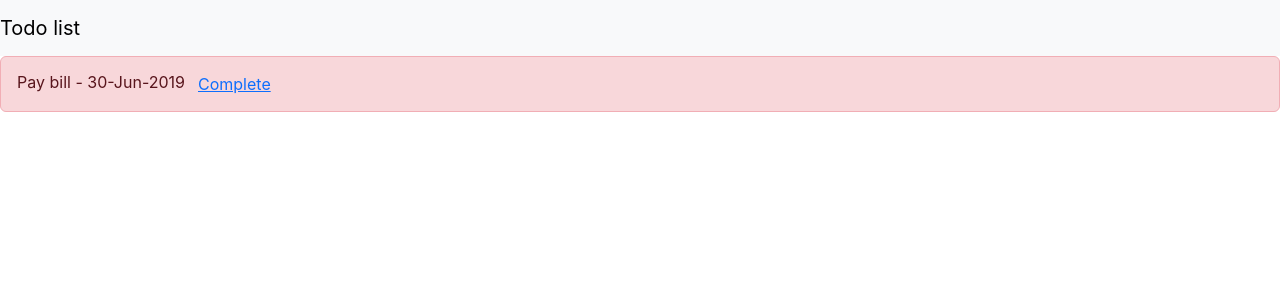
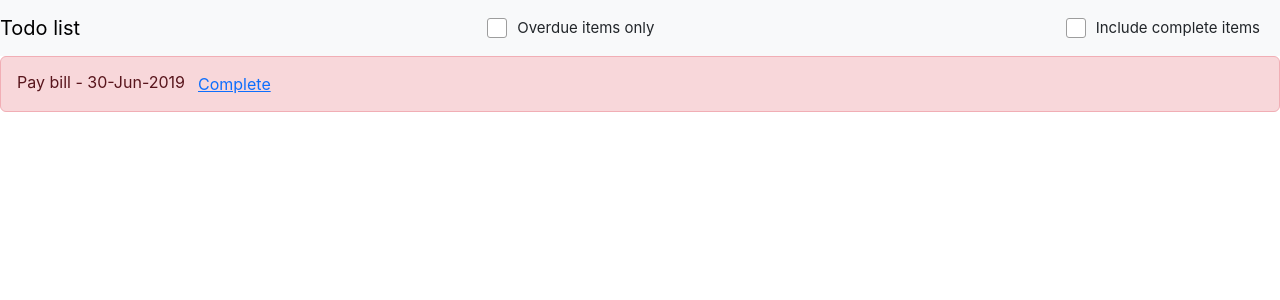
Before and after one commit to vondersam/vecka4_todo, a React (Create React App) app: page / in a window 1280 px wide. Shown: the top 300 px of the page. Built offline with nearby package versions, Linux system fonts and the light colour scheme.

Commit message:
Add filters.

```diff
--- a/src/App.js
+++ b/src/App.js
@@ -1,11 +1,30 @@
 import Header from './Header';
 import List from './List';
+import { useState } from 'react';
+import todo from './mockData.json';
+import isOverdue from './isOverdue';
 
 function App() {
+  const [items, setItems] = useState(todo.Items);
+  const [filter, setFilter] = useState({
+    overdueOnly: false,
+    includeComplete: false
+  });
+  function completeItem(id) {
+    const updatedItems = items.map((item) => {
+      return item.id === id ? { ...item, complete: true } : item;
+    });
+    setItems(updatedItems);
+  }
+  const filteredItems = items.filter(
+    (item) =>
+      (filter.includeComplete || !item.complete) &&
+      (!filter.overdueOnly || isOverdue(item))
+  );
   return (
     <div className="fluid-container app-container">
-      <Header />
-      <List />
+      <Header filter={filter} setFilter={setFilter} />
+      <List items={filteredItems} completeItem={completeItem} />
     </div>
   );
 }
--- /dev/null
+++ b/src/Checkbox.jsx
@@ -0,0 +1,41 @@
+import React from 'react';
+import PropTypes from 'prop-types';
+
+function ItemSelect({ label, selected, select, unSelect, disabled }) {
+  const changeSelected = () => {
+    if (selected) {
+      unSelect();
+    } else {
+      select();
+    }
+  };
+
+  return (
+    <label className="checkbox-field">
+      <input
+        type="checkbox"
+        checked={selected}
+        onChange={changeSelected}
+        disabled={disabled}
+      />
+      <span className={disabled ? 'checkmark disabled' : 'checkmark'} />
+      {label && <span className="label-text">{label}</span>}
+    </label>
+  );
+}
+
+ItemSelect.propTypes = {
+  label: PropTypes.string,
+  selected: PropTypes.bool,
+  select: PropTypes.func.isRequired,
+  unSelect: PropTypes.func.isRequired,
+  disabled: PropTypes.bool
+};
+
+ItemSelect.defaultProps = {
+  label: null,
+  selected: false,
+  disabled: false
+};
+
+export default ItemSelect;
--- a/src/Header.jsx
+++ b/src/Header.jsx
@@ -1,10 +1,23 @@
 import './App.css';
+import Checkbox from './Checkbox';
 
-function Header() {
+function Header({ filter, setFilter }) {
   return (
     <header>
       <nav className="navbar navbar-light bg-light">
         <span className="navbar-brand">Todo list</span>
+        <Checkbox
+          label="Overdue items only"
+          selected={filter.overdueOnly}
+          select={() => setFilter({ ...filter, overdueOnly: true })}
+          unSelect={() => setFilter({ ...filter, overdueOnly: false })}
+        />
+        <Checkbox
+          label="Include complete items"
+          selected={filter.includeComplete}
+          select={() => setFilter({ ...filter, includeComplete: true })}
+          unSelect={() => setFilter({ ...filter, includeComplete: false })}
+        />
       </nav>
     </header>
   );
--- a/src/Item.jsx
+++ b/src/Item.jsx
@@ -1,9 +1,7 @@
 import dateFormat from 'dateformat';
+import isOverdue from './isOverdue';
 
-function Item({ item, completeId }) {
-  function isOverdue(item) {
-    return !item.complete && item.timestampDue < new Date().getTime();
-  }
+function Item({ item, completeItem }) {
   const itemClass = `list-group-item list-group-item-${
     isOverdue(item) ? 'danger' : 'info'
   }`;
@@ -18,11 +16,7 @@ function Item({ item, completeId }) {
           )}`}
         </span>
         {!item.complete && (
-          <button
-            type="button"
-            className="btn btn-link"
-            onClick={() => completeId(item.id)}
-          >
+          <button type="button" className="btn btn-link" onClick={completeItem}>
             Complete
           </button>
         )}
--- a/src/List.jsx
+++ b/src/List.jsx
@@ -1,19 +1,14 @@
-import todo from './mockData.json';
 import Item from './Item';
-import { useState } from 'react';
 
-function List() {
-  const [items, setItems] = useState(todo.Items);
-  function completeId(id) {
-    const updatedItems = items.map((item) => {
-      return item.id === id ? { ...item, complete: true } : item;
-    });
-    setItems(updatedItems);
-  }
+function List({items, completeItem}) {
   return (
     <ul className="list-group">
       {items.map((item) => (
-        <Item key={item.id} item={item} completeId={completeId} />
+        <Item
+          key={item.id}
+          item={item}
+          completeItem={() => completeItem(item.id)}
+        />
       ))}
     </ul>
   );
--- /dev/null
+++ b/src/isOverdue.js
@@ -0,0 +1,3 @@
+export default function isOverdue(item) {
+  return !item.complete && item.timestampDue < new Date().getTime();
+}
```
